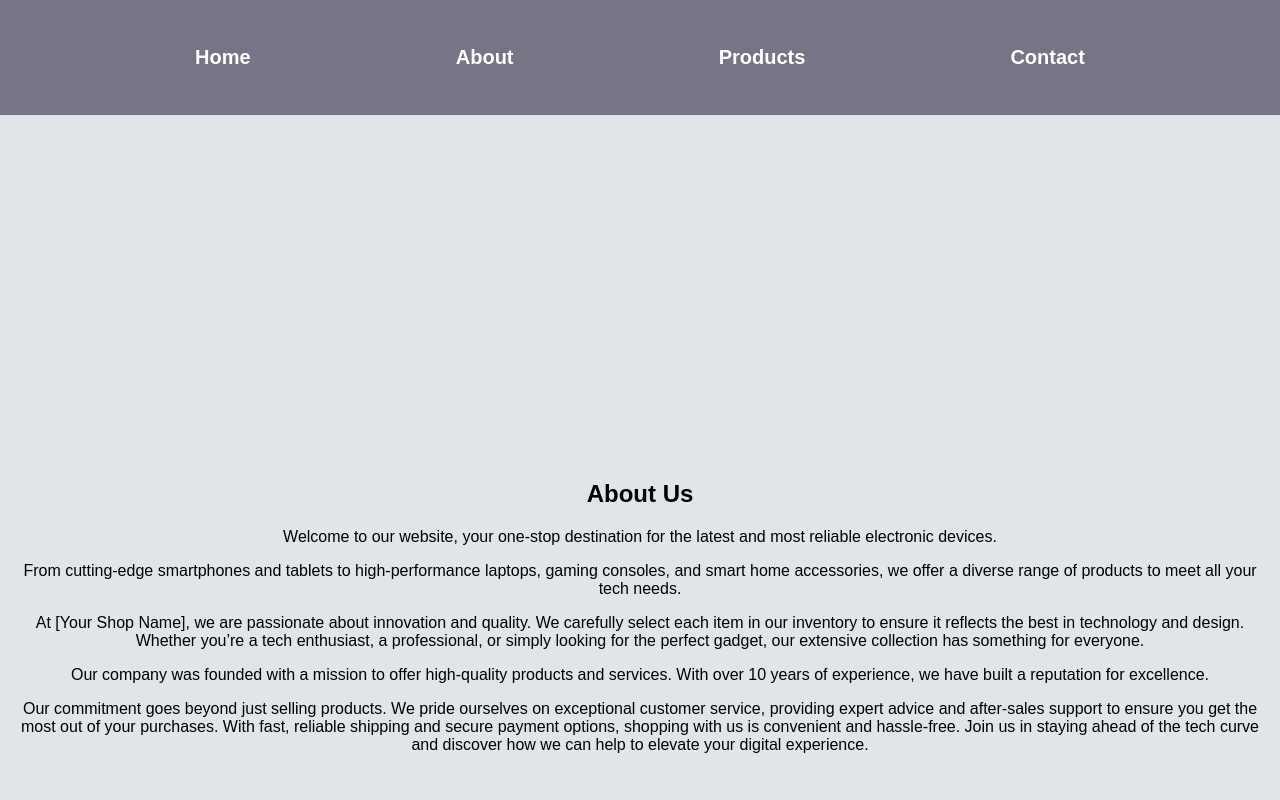
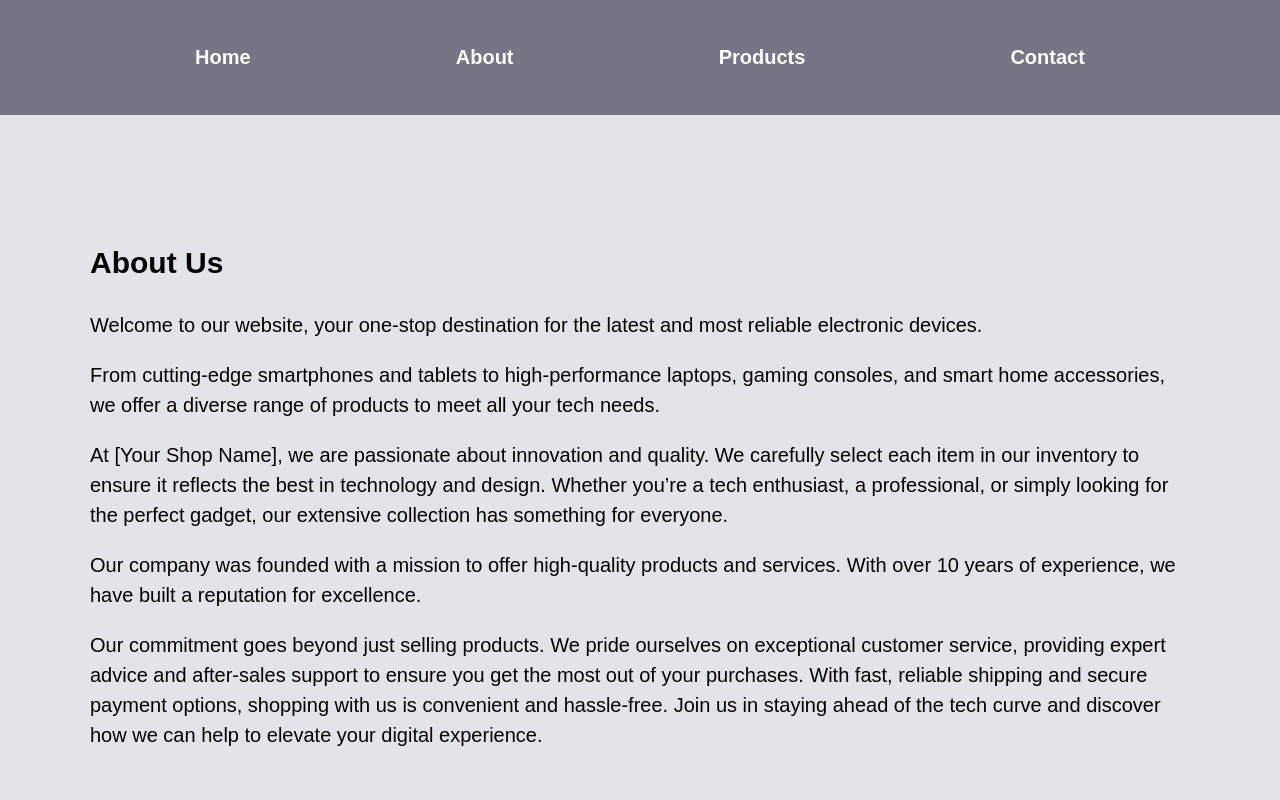
Before and after one commit to guranda26/online-shop, a React (Create React App) app: page /about in a window 1280 px wide. Shown: the top 800 px of the page. Built offline with nearby package versions, Linux system fonts and the light colour scheme.

Commit message:
add styles for about page

```diff
--- a/src/styles/About.css
+++ b/src/styles/About.css
@@ -0,0 +1,10 @@
+.about {
+  justify-content: initial;
+}
+
+.about div {
+  max-width: 1100px;
+  text-align: left;
+  font-size: 20px;
+  line-height: 1.5;
+}
```
